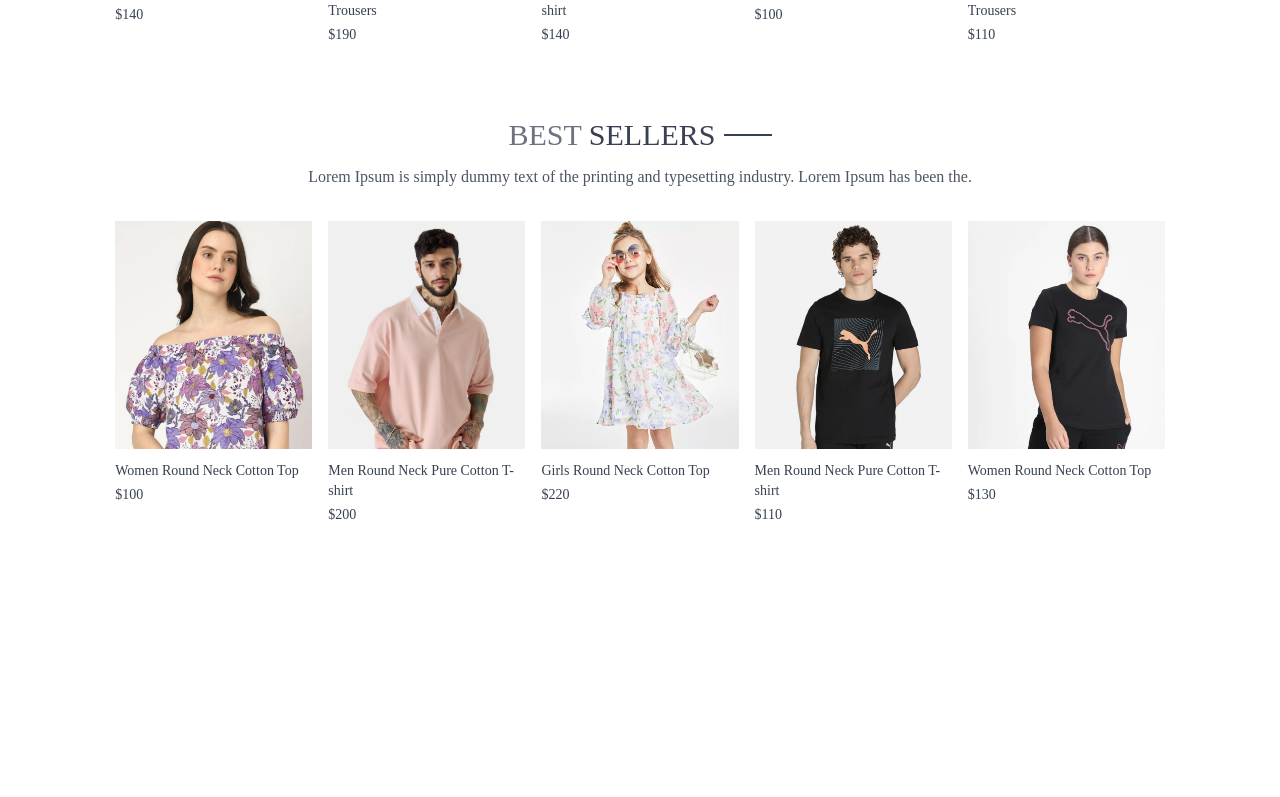
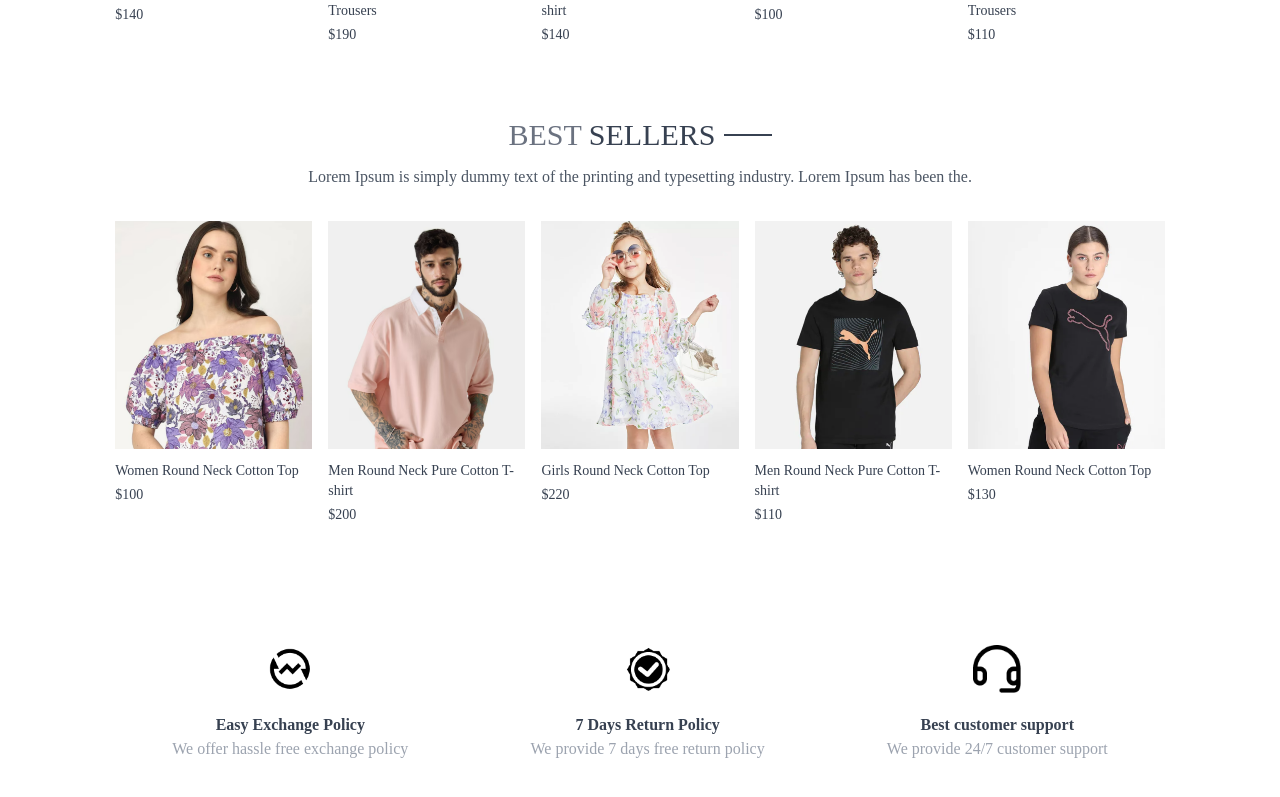
Before and after one commit to caotrinhthinh/ECOMMERCE-APP, a React app in the folder frontend/: page / in a window 1280 px wide. Shown: the part 1264-2061 px from the top of the page. Before the commit the page ends 1829 px from the top, so only its background shows below. Built offline with nearby package versions, Linux system fonts and the light colour scheme; the HTML template or start-up script is replaced by a standard one.

Commit message:
Add compponent OurPolicy

```diff
--- /dev/null
+++ b/frontend/src/components/OurPolicy.jsx
@@ -0,0 +1,28 @@
+import React from "react";
+import { assets } from "../assets/frontend_assets/assets";
+
+const OurPolicy = () => {
+  return (
+    <div className="flex flex-col sm:flex-row justify-around gap-12 sm:gap-2 text-center py-20 text-xs sm:text-sm md:text-base text-gray-700">
+      <div>
+        <img src={assets.exchange_icon} className="w-12 m-auto mb-5" alt="" />
+        <p className="font-semibold">Easy Exchange Policy</p>
+        <p className="text-gray-400">We offer hassle free exchange policy</p>
+      </div>
+
+      <div>
+        <img src={assets.quality_icon} className="w-12 m-auto mb-5" alt="" />
+        <p className="font-semibold">7 Days Return Policy</p>
+        <p className="text-gray-400">We provide 7 days free return policy</p>
+      </div>
+
+      <div>
+        <img src={assets.support_img} className="w-12 m-auto mb-5" alt="" />
+        <p className="font-semibold">Best customer support</p>
+        <p className="text-gray-400">We provide 24/7 customer support</p>
+      </div>
+    </div>
+  );
+};
+
+export default OurPolicy;
--- a/frontend/src/pages/Home.jsx
+++ b/frontend/src/pages/Home.jsx
@@ -2,6 +2,7 @@
 import Hero from '../components/Hero'
 import LatestCollection from '../components/LatestCollection'
 import BestSeller from '../components/BestSeller'
+import OurPolicy from '../components/OurPolicy'
 
 const Home = () => {
   return (
@@ -9,6 +10,7 @@
       <Hero />
       <LatestCollection />
       <BestSeller />
+      <OurPolicy />
     </div>
   )
 }
```
